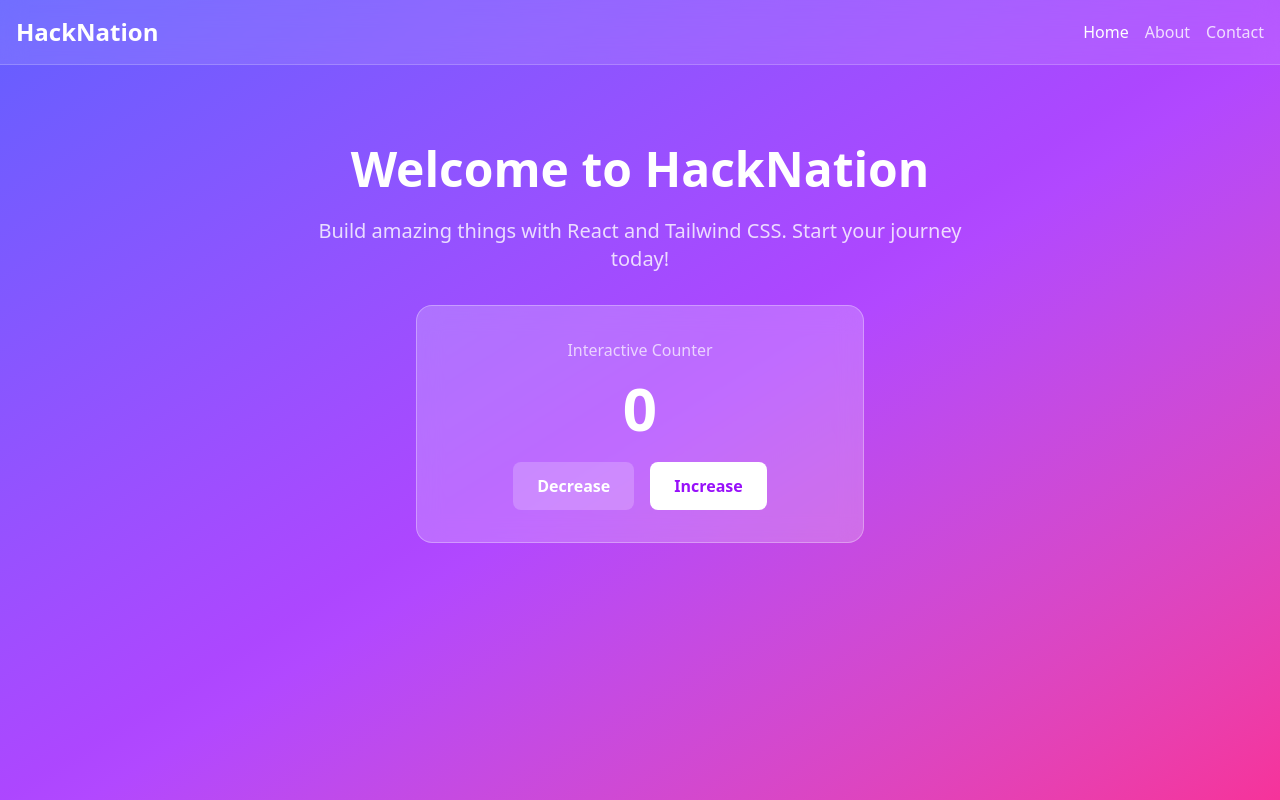
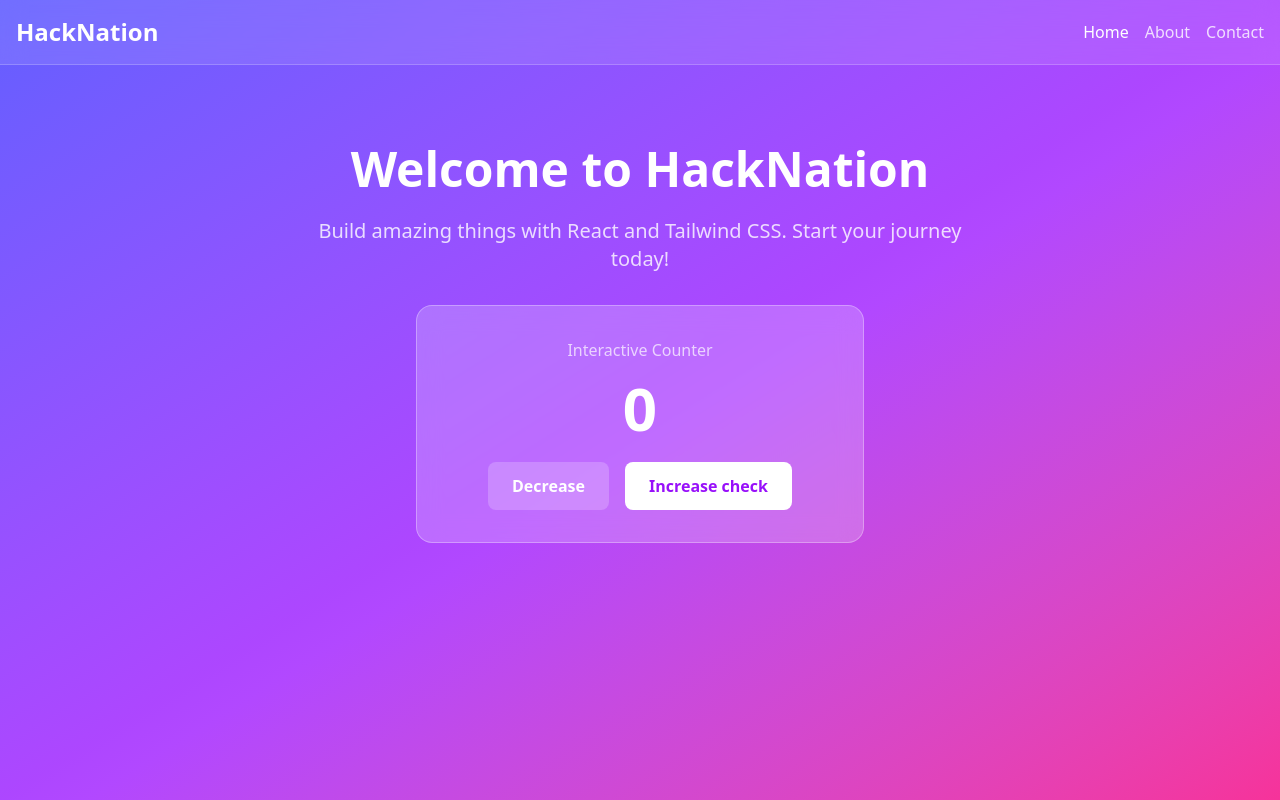
Before and after one commit to KrifiZ/hacknation-frontend, a React (Vite) app: page / in a window 1280 px wide. Built offline with nearby package versions, Linux system fonts and the light colour scheme.

Commit message:
Test commit

```diff
--- a/src/pages/Home.tsx
+++ b/src/pages/Home.tsx
@@ -43,7 +43,7 @@ export function Home() {
                 onClick={() => setCount(count + 1)}
                 className="px-6 py-3 bg-white hover:bg-white/90 text-purple-600 rounded-lg transition-all duration-200 font-semibold"
               >
-                Increase
+                Increase check
               </button>
             </div>
           </div>
```
